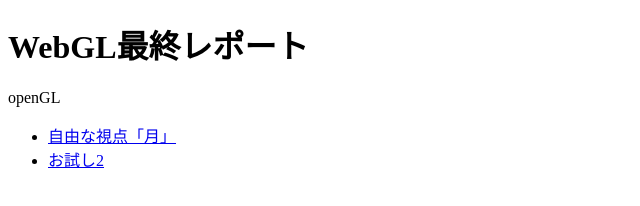
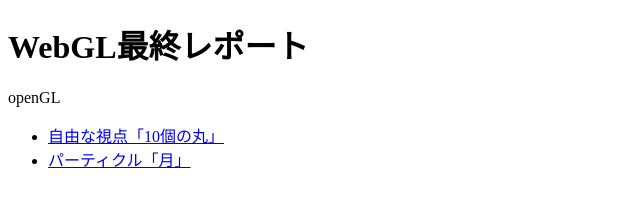
Before and after one commit to yonedakouki/2024CG.2, a plain HTML site: page index.html in a window 1280 px wide. Shown: the whole page, without its empty margins (0-640 px from the left). Drawn offline with Linux system fonts and the light colour scheme.

Commit message:
Update index.html

```diff
--- a/index.html
+++ b/index.html
@@ -9,8 +9,8 @@
   <p>
       openGL
       <ul>
-        <li><a href="sample1.html">自由な視点「月」</a></li>
-        <li><a href="sample2.html">お試し2</a></li>
+        <li><a href="perspective.html">自由な視点「10個の丸」</a></li>
+        <li><a href="moon.html">パーティクル「月」</a></li>
       </ul>
   </p>
 </body>
```
